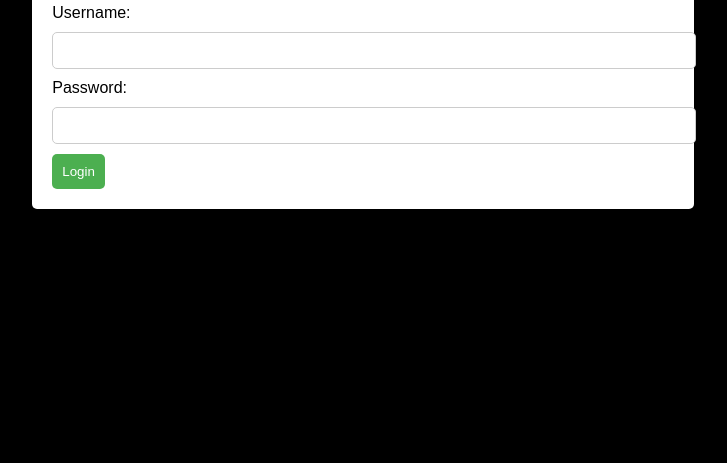
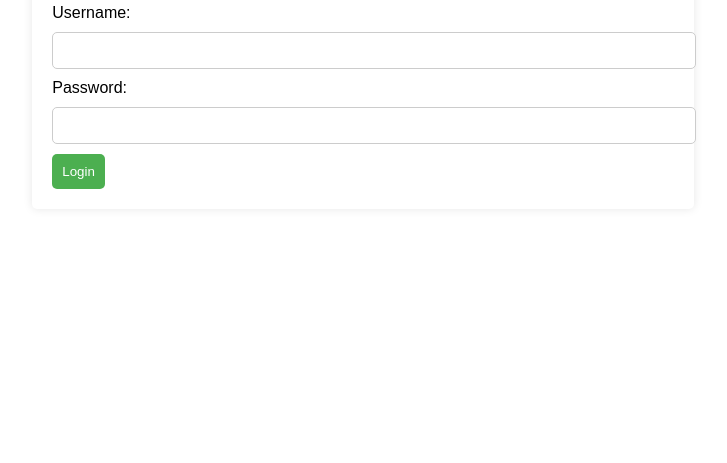
Before and after one commit to mbarakmwakileo/login, a plain HTML site: page index.html in a window 1280 px wide. Shown: the part 337-800 px from the top of the page, without its empty margins (277-1004 px from the left). Drawn offline with Linux system fonts and the light colour scheme.

Commit message:
second commit

```diff
--- a/index.html
+++ b/index.html
@@ -7,7 +7,7 @@
     <style>
         body {
             font-family: Arial, sans-serif;
-            background-color: #000000;
+            background-color: hsl(0, 0%, 100%);
             display: flex;
             justify-content: center;
             align-items: center;
```
